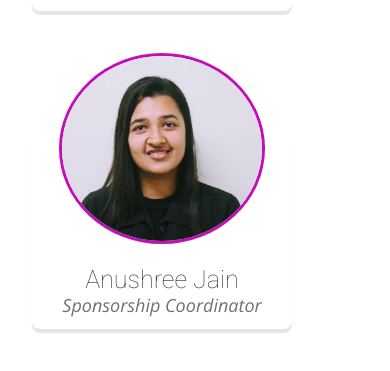
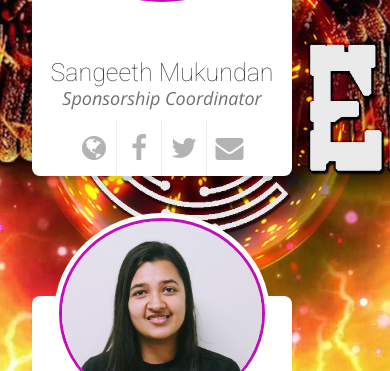
Before and after one commit to Celesta-IITP/celesta18-web, a PHP site: page /team.php in a window 390 px wide. Shown: the part 1228-1599 px from the top of the page. Run offline with PHP 8.4, Linux system fonts and the light colour scheme; data that the repository does not hold is empty; a stand-in replaces the project's code that opens the database connection; some libraries are stand-ins or nearby versions.

Commit message:
Corrected background of events and modified team.php

```diff
--- a/assets/css/style_event.css
+++ b/assets/css/style_event.css
@@ -119,8 +119,8 @@ p {
     top: 0;
     right: 0;
     bottom: 0;
-    background:url(../../img/background01.jpg) no-repeat center ;
-    background-size: cover;
+    /*background:url(../../img/background01.jpg) no-repeat center ;
+    background-size: cover;*/
 }
 .cn-overlay_events{
   width: 100%;
--- a/assets/css/team.css
+++ b/assets/css/team.css
@@ -1,176 +1,226 @@
+@import url(https://fonts.googleapis.com/css?family=Open+Sans:300italic,400italic,400,300);
+@import url(https://fonts.googleapis.com/css?family=Roboto:400,300,100);
 
-/*Team Block*/
-.team-block {
-  padding-bottom: 20px;
-  padding-top: 20px;
-  /*Team Card*/
-  /*Hire Block*/
-  /*Section Number*/
+body {
+  font-family: 'Open Sans', sans-serif;
 }
-
-.team-block [class*='col-'] {
+/* centered columns styles */
+.row-centered {
+    text-align:center;
+}
+.col-centered {
+    display:inline-block;
+    float:none;
+    /* reset the text-align */
+    text-align:left;
+    /* inline-block space fix */
+    margin-right:-4px;
+    text-align: center;
+}
+.wrapper-inner {
+  position: relative;
+  z-index: 3;
+  height: 100%;
+}
+.box-wrapper {
+    margin-bottom: 90px;
+  /*  margin-right: 70px;
+  *//* position: absolute;
+  top: 50%;
+  left: 50%; */
+  /* -webkit-transform: translate(-50%, -50%);
+  -moz-transform: translate(-50%, -50%);
+  -o-transform: translate(-50%, -50%);
+  -ms-transform: translate(-50%, -50%);
+  transform: translate(-50%, -50%); */
+  margin-top: 30px;
+  z-index: 1;
+}
+.box {
+  position: relative;
+  -webkit-border-radius: 8px;
+  border-radius: 8px;
+  -webkit-box-shadow: 0 4px 1px rgba(0,0,0,0.1);
+  box-shadow: 0 4px 1px rgba(0,0,0,0.1);
+  width: 260px;
+  background: #fff;
+  text-align: center;
+  -webkit-box-sizing: border-box;
+  -moz-box-sizing: border-box;
+  box-sizing: border-box;
+  padding-top: 65px;
+}
+.box-inner {
+  padding: 10px;
+  margin-top:60px;
+}
+.avatar {
+  -webkit-border-radius: 50%;
+  border-radius: 50%;
+  -webkit-box-shadow: 0 0 0 3px #c30eb8 , 0 0 0 8px #fff;
+  box-shadow: 0 0 0 3px #c30eb8 , 0 0 0 8px #fff;
+  top: -75px;
+  width: 200px;
+/*   margin-left: -75px; */
+  left: 50%;
+  transform:translateX(-50%);
+  position: absolute;
+}
+.avatar img {
+  width: 250px;
+  -webkit-border-radius: 50%;
+  border-radius: 50%;
+  display: block;
+}
+h1,
+h2,
+h3,
+h4,
+h5 {
+  font-family: 'Open Sans', sans-serif;
+  font-weight: 300;
+  margin-top: 0;
+  margin-bottom: 15px;
+}
+.name,
+.followers-title {
+  font-size: 25px;
+  font-weight: 100;
+  font-family: 'Roboto', sans-serif;
+  margin-bottom: 2px;
+  color: #3a3a3a;
+}
+.dept {
+  font-size: 18px;
+  font-style: italic;
+  color: #707070;
+  margin-bottom: 2px;
+}
+.location {
+  color: #b3b3b3;
+  font-size: 14px;
+  margin-top: 5px;
+  margin-bottom: 15px;
+  padding-bottom: 15px;
+  border-bottom: 1px solid #f2f2f2;
+}
+.location .fa {
+  color: #c6c6c6;
+  margin-right: 4px;
+}
+.followers-title {
+  font-size: 30px;
+  color: #666;
+  margin-bottom: 5px;
+}
+.followers-list {
+  list-style: none;
+  margin: 0;
+  padding: 0;
+  overflow: hidden;
   padding-bottom: 5px;
-  padding-top: 5px;
+  display: table;
+  margin: 0 auto;
 }
-
-@media (max-width: 480px) {
-  .team-block [class*='col-']:nth-child(even) {
-    clear: left;
-  }
+.followers-list > li {
+  display: block;
+  float: left;
+  margin: 0 5px;
 }
-
-@media (min-width: 992px) and (max-width: 1199px) {
-  .team-block [class*='col-']:nth-child(4n+2) {
-    clear: left;
-  }
+.followers-list > li a {
+  display: block;
+  -webkit-border-radius: 50%;
+  border-radius: 50%;
+  -webkit-transition: 0.3s;
+  -moz-transition: 0.3s;
+  -o-transition: 0.3s;
+  -ms-transition: 0.3s;
+  transition: 0.3s;
+  height: 45px;
+  width: 45px;
+  text-decoration: none;
 }
-
-.team-block img {
-  height: 100%;
-  width: auto;
+.followers-list > li a img {
+  -webkit-border-radius: 50%;
+  border-radius: 50%;
+  width: 45px;
+  display: block;
+  -webkit-transition: 0.3s;
+  -moz-transition: 0.3s;
+  -o-transition: 0.3s;
+  -ms-transition: 0.3s;
+  transition: 0.3s;
+  -webkit-backface-visibility: hidden;
+  -moz-backface-visibility: hidden;
+  -ms-backface-visibility: hidden;
+  backface-visibility: hidden;
+  height: 45px;
 }
-
-.team-block figcaption {
-  margin-top: 10px;
+.followers-list > li a:hover img {
+  opacity: 0.8;
+  -ms-filter: "progid:DXImageTransform.Microsoft.Alpha(Opacity=80)";
+  filter: alpha(opacity=80);
 }
-
-.team-block .heading-quinary {
-  text-transform: none;
-  font-size: 17px;
-  letter-spacing: 0;
-  color: #7d8183;
-  white-space: nowrap;
+.followers-list > li.follow-list-item a {
+  background: #4d4d4d;
+  color: #fff;
 }
-
-@media (max-width: 480px) {
-  .team-block .heading-quinary {
-    white-space: normal;
-  }
+.followers-list > li.follow-list-item a:hover {
+  background: #c30eb8;
 }
-
-.team-block .team-card {
-  padding-bottom: 100%;
-  position: relative;
-  width: 100%;
+.followers-list > li.follow-list-item .fa-plus {
+  display: block;
+  height: 45px;
+  width: 45px;
+  line-height: 45px;
 }
-
-.team-block .team-card:hover .card-front {
-  transform: rotateY(-180deg);
+.social-list {
+  list-style: none;
+  margin: 0;
+  padding: 0;
+  overflow: hidden;
+  padding-top: 1px;
+  display: table;
+  margin: 0 auto;
 }
-
-.team-block .team-card:hover .card-back {
-  transform: rotateY(0);
+.social-list > li {
+  float: left;
+  display: block;
 }
-
-.team-block .team-card .card-front, .team-block .team-card .card-back {
-  bottom: 0;
-  left: 0;
-  position: absolute;
-  right: 0;
-  top: 0;
-  -webkit-backface-visibility: hidden;
-  backface-visibility: hidden;
-  transition: 0.3s;
+.social-list > li > a {
+  display: block;
+  width: 45px;
+  height: 55px;
+  line-height: 55px;
+  font-size: 28px;
+  text-decoration: none;
+  color: #b3b3b3;
+  border-right: 1px solid #ededed;
+  -webkit-transition: 0.2s;
+  -moz-transition: 0.2s;
+  -o-transition: 0.2s;
+  -ms-transition: 0.2s;
+  transition: 0.2s;
 }
-
-.team-block .team-card .card-back {
-  overflow: hidden;
-  transform: rotateY(-180deg);
+.social-list > li > a:hover {
+  background: #c30eb8;
+  color: #fff;
 }
-
-.team-block .team-card .card-back img {
-  bottom: 0;
-  height: 100%;
-  left: 0;
-  position: absolute;
-  right: 0;
-  top: 0;
-  margin-left: auto;
-  margin-right: auto;
-  width: auto;
+.social-list > li > a:hover.fa-facebook {
+  background: #3b5998;
 }
-
-.team-block .team-card .card-front img {
-  bottom: 0;
-  height: 100%;
-  left: 0;
-  position: absolute;
-  right: 0;
-  top: 0;
-  margin-left: auto;
-  margin-right: auto;
-  width: auto;
+.social-list > li > a:hover.fa-dribbble {
+  background: #c32361;
 }
-
-.team-block .hire-block {
-  display: block;
-  height: 100%;
-  position: relative;
-  width: 100%;
-  transition: 0.3s;
+.social-list > li > a:hover.fa-twitter {
+  background: #55acee;
 }
-
-.team-block .hire-block:hover {
-  opacity: .7;
+.social-list > li > a:hover.fa-pinterest {
+  background: #cd2129;
 }
-
-.team-block .hire-block .hire-content {
-  bottom: 25px;
-  color: #fff;
-  display: block;
-  font-size: 1.3888888889em;
-  left: 15px;
-  position: absolute;
-  text-align: left;
-  z-index: 9;
+.social-list > li > a:hover.fa-linkedin {
+  background: #1683bc;
 }
-
-@media (min-width: 768px) {
-  .team-block .hire-block .hire-content {
-    bottom: 30%;
-    font-size: 1.7777777778em;
-    left: 45px;
-  }
+.social-list > li:last-child > a {
+  border-right: none;
 }
-
-.team-block .hire-block .hire-content:after {
-  background: rgba(255, 255, 255, 0.3);
-  content: '';
-  display: block;
-  height: 15px;
-  position: absolute;
-  bottom: -5px;
-  left: 0;
-  width: 100%;
-  z-index: -1;
-}
-
-@media (min-width: 480px) {
-  .team-block .hire-block .hire-content:after {
-    bottom: 2px;
-    height: 10px;
-  }
-}
-
-.team-block .section-number-wrap {
-  padding: 0 10px;
-  text-align: left;
-}
-
-@media (min-width: 1400px) {
-  .team-block .section-number-wrap .section-number {
-    top: 63px;
-  }
-}
-
-.member {
-  box-shadow: 0 4px 8px 0 rgba(255, 255, 255, 0.6);
-  background: white;
-  padding: 2em;
-  padding-top: 100px;
-}
-
-.links{
-  box-shadow: 0 4px 8px 0 rgba(255, 255, 255, 0.6);
-  background: white;
-}
--- a/team.php
+++ b/team.php
@@ -42,7 +42,7 @@
 	<link type="text/css" rel="stylesheet" href="assets/css/loading.css" />	 -->
 </head>
 
-<body style="overflow-x: hidden;">
+<body style="background-image:url(./img/background01.jpg); background-size: cover; background-attachment: fixed; background-repeat: no-repeat; overflow-x: hidden;">
 	<!-- Common template for all pages -->
 	<!-- LOADING PART ================================================================================== -->
 	<!-- <div class="loading-page">
@@ -301,11 +299,10 @@
 
 					</div>
 					<ul class="social-list">
-						<!-- <li><a href="#" class="fa fa-facebook"></a></li>
-						<li><a href="#" class="fa fa-dribbble"></a></li>
+						<li><a href="#" class="fa fa-globe"></a></li>
+						<li><a href="#" class="fa fa-facebook"></a></li>
 						<li><a href="#" class="fa fa-twitter"></a></li>
-						<li><a href="#" class="fa fa-pinterest"></a></li>
-						<li><a href="#" class="fa fa-linkedin"></a></li> -->
+						<li><a href="#" class="fa fa-envelope"></a></li>
 					</ul>
 				</div>
 			</div>
@@ -326,11 +323,10 @@
 
 					</div>
 					<ul class="social-list">
-						<!-- <li><a href="#" class="fa fa-facebook"></a></li> -->
-						<!-- <li><a href="#" class="fa fa-dribbble"></a></li> -->
-						<!-- <li><a href="#" class="fa fa-twitter"></a></li> -->
-						<!-- <li><a href="#" class="fa fa-pinterest"></a></li> -->
-						<!-- <li><a href="#" class="fa fa-linkedin"></a></li> -->
+						<li><a href="#" class="fa fa-globe"></a></li>
+						<li><a href="#" class="fa fa-facebook"></a></li>
+						<li><a href="#" class="fa fa-twitter"></a></li>
+						<li><a href="#" class="fa fa-envelope"></a></li>
 					</ul>
 				</div>
 			</div>
@@ -348,11 +344,10 @@
 
 					</div>
 					<ul class="social-list">
-						<!-- <li><a href="#" class="fa fa-facebook"></a></li>
-						<li><a href="#" class="fa fa-dribbble"></a></li>
+						<li><a href="#" class="fa fa-globe"></a></li>
+						<li><a href="#" class="fa fa-facebook"></a></li>
 						<li><a href="#" class="fa fa-twitter"></a></li>
-						<li><a href="#" class="fa fa-pinterest"></a></li>
-						<li><a href="#" class="fa fa-linkedin"></a></li> -->
+						<li><a href="#" class="fa fa-envelope"></a></li>
 					</ul>
 				</div>
 			</div>
@@ -370,11 +365,10 @@
 
 					</div>
 					<ul class="social-list">
-						<!-- <li><a href="#" class="fa fa-facebook"></a></li>
-						<li><a href="#" class="fa fa-dribbble"></a></li>
+						<li><a href="#" class="fa fa-globe"></a></li>
+						<li><a href="#" class="fa fa-facebook"></a></li>
 						<li><a href="#" class="fa fa-twitter"></a></li>
-						<li><a href="#" class="fa fa-pinterest"></a></li>
-						<li><a href="#" class="fa fa-linkedin"></a></li> -->
+						<li><a href="#" class="fa fa-envelope"></a></li>
 					</ul>
 				</div>
 			</div>
@@ -395,11 +389,10 @@
 
 					</div>
 					<ul class="social-list">
-						<!-- <li><a href="#" class="fa fa-facebook"></a></li> -->
-						<!-- <li><a href="#" class="fa fa-dribbble"></a></li> -->
-						<!-- <li><a href="#" class="fa fa-twitter"></a></li> -->
-						<!-- <li><a href="#" class="fa fa-pinterest"></a></li> -->
-						<!-- <li><a href="#" class="fa fa-linkedin"></a></li> -->
+						<li><a href="#" class="fa fa-globe"></a></li>
+						<li><a href="#" class="fa fa-facebook"></a></li>
+						<li><a href="#" class="fa fa-twitter"></a></li>
+						<li><a href="#" class="fa fa-envelope"></a></li>
 					</ul>
 				</div>
 			</div>
@@ -417,11 +410,10 @@
 
 					</div>
 					<ul class="social-list">
-						<!-- <li><a href="#" class="fa fa-facebook"></a></li>
-						<li><a href="#" class="fa fa-dribbble"></a></li>
+						<li><a href="#" class="fa fa-globe"></a></li>
+						<li><a href="#" class="fa fa-facebook"></a></li>
 						<li><a href="#" class="fa fa-twitter"></a></li>
-						<li><a href="#" class="fa fa-pinterest"></a></li>
-						<li><a href="#" class="fa fa-linkedin"></a></li> -->
+						<li><a href="#" class="fa fa-envelope"></a></li>
 					</ul>
 				</div>
 			</div>
@@ -465,11 +457,10 @@
 
 					</div>
 					<ul class="social-list">
-						<!-- <li><a href="#" class="fa fa-facebook"></a></li>
-						<li><a href="#" class="fa fa-dribbble"></a></li>
+						<li><a href="#" class="fa fa-globe"></a></li>
+						<li><a href="#" class="fa fa-facebook"></a></li>
 						<li><a href="#" class="fa fa-twitter"></a></li>
-						<li><a href="#" class="fa fa-pinterest"></a></li>
-						<li><a href="#" class="fa fa-linkedin"></a></li> -->
+						<li><a href="#" class="fa fa-envelope"></a></li>
 					</ul>
 				</div>
 			</div>
@@ -491,11 +482,10 @@
 
 					</div>
 					<ul class="social-list">
-						<!-- <li><a href="#" class="fa fa-facebook"></a></li> -->
-						<!-- <li><a href="#" class="fa fa-dribbble"></a></li> -->
-						<!-- <li><a href="#" class="fa fa-twitter"></a></li> -->
-						<!-- <li><a href="#" class="fa fa-pinterest"></a></li> -->
-						<!-- <li><a href="#" class="fa fa-linkedin"></a></li> -->
+						<li><a href="#" class="fa fa-globe"></a></li>
+						<li><a href="#" class="fa fa-facebook"></a></li>
+						<li><a href="#" class="fa fa-twitter"></a></li>
+						<li><a href="#" class="fa fa-envelope"></a></li>
 					</ul>
 				</div>
 			</div>
@@ -513,11 +503,10 @@
 
 					</div>
 					<ul class="social-list">
-						<!-- <li><a href="#" class="fa fa-facebook"></a></li>
-						<li><a href="#" class="fa fa-dribbble"></a></li>
+						<li><a href="#" class="fa fa-globe"></a></li>
+						<li><a href="#" class="fa fa-facebook"></a></li>
 						<li><a href="#" class="fa fa-twitter"></a></li>
-						<li><a href="#" class="fa fa-pinterest"></a></li>
-						<li><a href="#" class="fa fa-linkedin"></a></li> -->
+						<li><a href="#" class="fa fa-envelope"></a></li>
 					</ul>
 				</div>
 			</div>
@@ -535,11 +524,10 @@
 
 					</div>
 					<ul class="social-list">
-						<!-- <li><a href="#" class="fa fa-facebook"></a></li>
-						<li><a href="#" class="fa fa-dribbble"></a></li>
+						<li><a href="#" class="fa fa-globe"></a></li>
+						<li><a href="#" class="fa fa-facebook"></a></li>
 						<li><a href="#" class="fa fa-twitter"></a></li>
-						<li><a href="#" class="fa fa-pinterest"></a></li>
-						<li><a href="#" class="fa fa-linkedin"></a></li> -->
+						<li><a href="#" class="fa fa-envelope"></a></li>
 					</ul>
 				</div>
 			</div>
@@ -561,11 +549,10 @@
 
 					</div>
 					<ul class="social-list">
-						<!-- <li><a href="#" class="fa fa-facebook"></a></li> -->
-						<!-- <li><a href="#" class="fa fa-dribbble"></a></li> -->
-						<!-- <li><a href="#" class="fa fa-twitter"></a></li> -->
-						<!-- <li><a href="#" class="fa fa-pinterest"></a></li> -->
-						<!-- <li><a href="#" class="fa fa-linkedin"></a></li> -->
+						<li><a href="#" class="fa fa-globe"></a></li>
+						<li><a href="#" class="fa fa-facebook"></a></li>
+						<li><a href="#" class="fa fa-twitter"></a></li>
+						<li><a href="#" class="fa fa-envelope"></a></li>
 					</ul>
 				</div>
 			</div>
@@ -583,11 +570,10 @@
 
 					</div>
 					<ul class="social-list">
-						<!-- <li><a href="#" class="fa fa-facebook"></a></li>
-						<li><a href="#" class="fa fa-dribbble"></a></li>
+						<li><a href="#" class="fa fa-globe"></a></li>
+						<li><a href="#" class="fa fa-facebook"></a></li>
 						<li><a href="#" class="fa fa-twitter"></a></li>
-						<li><a href="#" class="fa fa-pinterest"></a></li>
-						<li><a href="#" class="fa fa-linkedin"></a></li> -->
+						<li><a href="#" class="fa fa-envelope"></a></li>
 					</ul>
 				</div>
 			</div>
@@ -605,11 +591,10 @@
 
 					</div>
 					<ul class="social-list">
-						<!-- <li><a href="#" class="fa fa-facebook"></a></li>
-						<li><a href="#" class="fa fa-dribbble"></a></li>
+						<li><a href="#" class="fa fa-globe"></a></li>
+						<li><a href="#" class="fa fa-facebook"></a></li>
 						<li><a href="#" class="fa fa-twitter"></a></li>
-						<li><a href="#" class="fa fa-pinterest"></a></li>
-						<li><a href="#" class="fa fa-linkedin"></a></li> -->
+						<li><a href="#" class="fa fa-envelope"></a></li>
 					</ul>
 				</div>
 			</div>
@@ -627,11 +612,10 @@
 
 					</div>
 					<ul class="social-list">
-						<!-- <li><a href="#" class="fa fa-facebook"></a></li>
-						<li><a href="#" class="fa fa-dribbble"></a></li>
+						<li><a href="#" class="fa fa-globe"></a></li>
+						<li><a href="#" class="fa fa-facebook"></a></li>
 						<li><a href="#" class="fa fa-twitter"></a></li>
-						<li><a href="#" class="fa fa-pinterest"></a></li>
-						<li><a href="#" class="fa fa-linkedin"></a></li> -->
+						<li><a href="#" class="fa fa-envelope"></a></li>
 					</ul>
 				</div>
 			</div>
@@ -653,11 +637,10 @@
 
 					</div>
 					<ul class="social-list">
-						<!-- <li><a href="#" class="fa fa-facebook"></a></li>
-						<li><a href="#" class="fa fa-dribbble"></a></li>
+						<li><a href="#" class="fa fa-globe"></a></li>
+						<li><a href="#" class="fa fa-facebook"></a></li>
 						<li><a href="#" class="fa fa-twitter"></a></li>
-						<li><a href="#" class="fa fa-pinterest"></a></li>
-						<li><a href="#" class="fa fa-linkedin"></a></li> -->
+						<li><a href="#" class="fa fa-envelope"></a></li>
 					</ul>
 				</div>
 			</div>
@@ -675,11 +658,10 @@
 
 					</div>
 					<ul class="social-list">
-						<!-- <li><a href="#" class="fa fa-facebook"></a></li>
-						<li><a href="#" class="fa fa-dribbble"></a></li>
+						<li><a href="#" class="fa fa-globe"></a></li>
+						<li><a href="#" class="fa fa-facebook"></a></li>
 						<li><a href="#" class="fa fa-twitter"></a></li>
-						<li><a href="#" class="fa fa-pinterest"></a></li>
-						<li><a href="#" class="fa fa-linkedin"></a></li> -->
+						<li><a href="#" class="fa fa-envelope"></a></li>
 					</ul>
 				</div>
 			</div>
@@ -697,11 +679,10 @@
 
 					</div>
 					<ul class="social-list">
-						<!-- <li><a href="#" class="fa fa-facebook"></a></li>
-						<li><a href="#" class="fa fa-dribbble"></a></li>
+						<li><a href="#" class="fa fa-globe"></a></li>
+						<li><a href="#" class="fa fa-facebook"></a></li>
 						<li><a href="#" class="fa fa-twitter"></a></li>
-						<li><a href="#" class="fa fa-pinterest"></a></li>
-						<li><a href="#" class="fa fa-linkedin"></a></li> -->
+						<li><a href="#" class="fa fa-envelope"></a></li>
 					</ul>
 				</div>
 			</div>
@@ -723,11 +704,10 @@
 
 					</div>
 					<ul class="social-list">
-						<!-- <li><a href="#" class="fa fa-facebook"></a></li>
-						<li><a href="#" class="fa fa-dribbble"></a></li>
+						<li><a href="#" class="fa fa-globe"></a></li>
+						<li><a href="#" class="fa fa-facebook"></a></li>
 						<li><a href="#" class="fa fa-twitter"></a></li>
-						<li><a href="#" class="fa fa-pinterest"></a></li>
-						<li><a href="#" class="fa fa-linkedin"></a></li> -->
+						<li><a href="#" class="fa fa-envelope"></a></li>
 					</ul>
 				</div>
 			</div>
@@ -761,11 +741,6 @@
 	<script src="https://cdnjs.cloudflare.com/ajax/libs/animejs/2.0.2/anime.min.js"></script>
 	<script>
 		$(document).ready(function () {
-			$('#home .section-bg #particles').particleground({
-				dotColor: 'rgba(255,255,0,0.42)',
-				lineColor: 'rgba(255,0,0,0.37)',
-				density: 10000
-			});
 			$(".home-wrapper").css("top", "27%");
 		});
 	</script>
```
Also changed, not shown: other parts of team.php (+21 -23 lines), events.php (+8 -4 lines).
